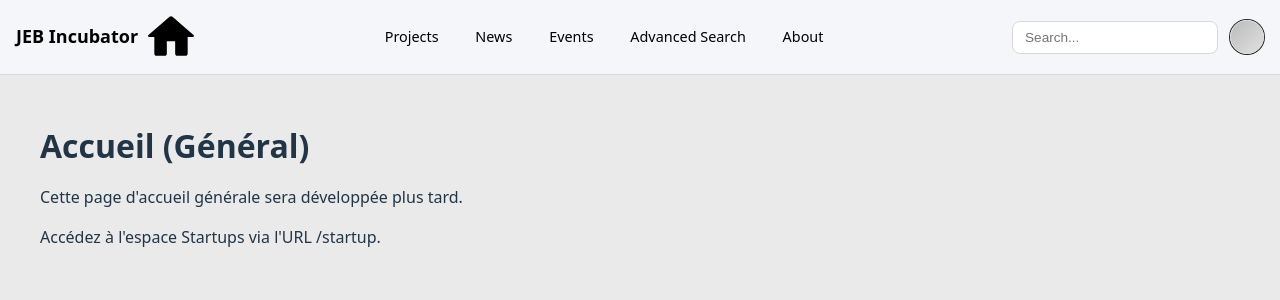
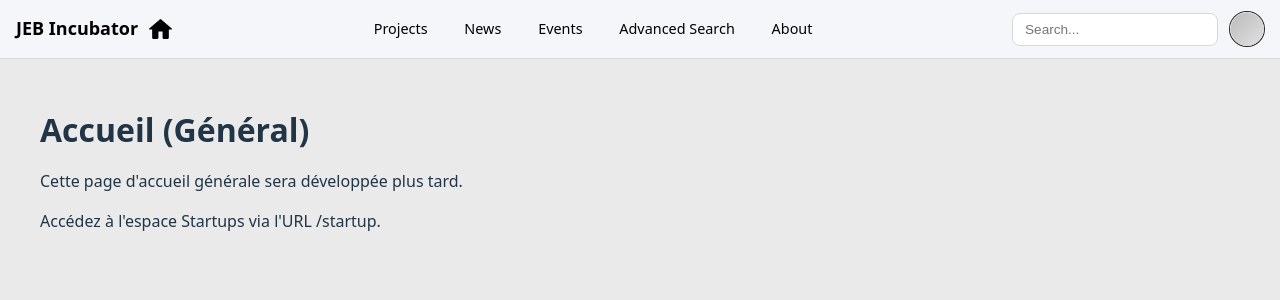
Before and after one commit to Aincrad-Flux/NextRise, a React (Vite) app in the folder frontend/: page / in a window 1280 px wide. Shown: the top 300 px of the page. Built offline with nearby package versions, Linux system fonts and the light colour scheme.

Commit message:
[fix] enhance home link styling in TopBar component for better alignment

```diff
--- a/frontend/src/components/TopBar.css
+++ b/frontend/src/components/TopBar.css
@@ -11,7 +11,8 @@
 /* Left side */
 .topbar-left { display: flex; align-items: center; gap: 0.5rem; flex-wrap: nowrap; }
 .brand { font-size: 1.1rem; margin: 0; font-weight: 600; white-space: nowrap; }
-.home-link { display: inline-flex; line-height: 0; flex-shrink: 0; }
+.home-link { display: inline-flex; line-height: 0; flex-shrink: 0; align-items: center; justify-content: center; width: 28px; height: 28px; }
+.home-icon { width: 25px; height: 25px; display: block; }
 
 /* Right side */
 .topbar-right { display: flex; align-items: center; gap: 0.75rem; }
```
